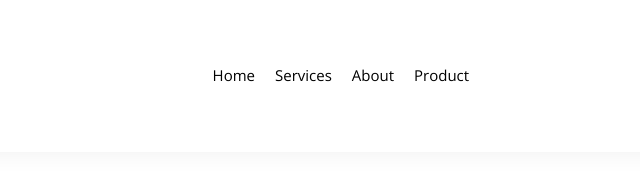
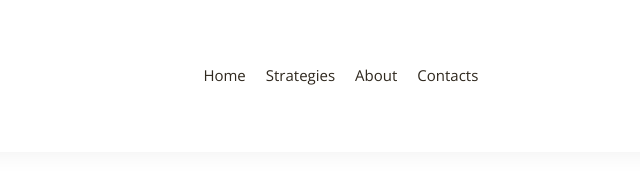
Before and after one commit to tearzday/Productly, a website built with webpack: page index.html in a window 1280 px wide. Both pictures are taken after a click on the item "Home". Shown: the top 179 px of the page, 290-930 px from the left. Built offline with nearby package versions, Linux system fonts and the light colour scheme; files whose address does not match are found by name.

Commit message:
feat: add Header component and burger function

```diff
--- a/index.html
+++ b/index.html
@@ -48,7 +48,7 @@
           </div>
         </div>
       </section>
-      <section class="strategies">
+      <section class="strategies" id="strategies">
         <div class="container">
           <h2>Marketing Strategies</h2>
           <p class="strategies__description">
@@ -64,7 +64,7 @@
           <div class="layout-3-column strategy-container"></div>
         </div>
       </section>
-      <section class="about">
+      <section class="about" id="about">
         <div class="container">
           <h2>About Us</h2>
           <p class="about__text">
@@ -122,7 +122,7 @@
           </div>
         </div>
       </section>
-      <section class="contact">
+      <section class="contact" id="contact">
         <div class="container">
           <h2>Contact Us</h2>
           <div class="layout-2-column contact-container">
@@ -173,6 +173,7 @@
           </div>
         </div>
       </section>
+    </main>
     <footer class="footer">
       <div class="container">
         <a href="#" class="logo">
@@ -209,6 +210,5 @@
         </div>
       </div>
     </footer>
-    </main>
   </body>
 </html>
--- a/src/index.js
+++ b/src/index.js
@@ -40,7 +40,7 @@ const renderHeaderToDom = () => {
   const header = new Header();
   document.body.prepend(header.generateHeader());
 
-  header.toggleMenu();
+  header.queryMenu();
 };
 
 const addTagsClickHandler = () => {
@@ -91,16 +91,6 @@ const filterStrategyBySelectedTag = selectedTag => {
     });
   });
 };
-
-/*
-const generator = data => {
-  let container = document.querySelector('.tool-container');
-  let tools = [];
-  data.forEach(tool => {
-    tools.push(new Tool(tool));
-  });
-  tools.forEach(tool => tool.renderToolToDom(container));
-};*/
 
 const renderToolsToDom = () => {
   let toolsContainer = document.querySelector('.tool-container');
--- a/src/js/Header.js
+++ b/src/js/Header.js
@@ -1,7 +1,24 @@
 export class Header {
   constructor() {
     this.logo = 'logo-productly.svg';
-    this.menuItem = ['Home', 'Services', 'About', 'Product'];
+    this.menuItem = [
+      {
+        name: 'Home',
+        link: 'index.html'
+      },
+      {
+        name: 'Strategies',
+        link: '#strategies'
+      },
+      {
+        name: 'About',
+        link: '#about'
+      },
+      {
+        name: 'Contacts',
+        link: '#contact'
+      }
+    ];
     this.isOpen = false;
   }
 
@@ -12,7 +29,7 @@ export class Header {
 
     let navigation = '';
     this.menuItem.forEach(item => {
-      navigation += ` <li class="navigation__link">${item}</li>`;
+      navigation += ` <li class="navigation__link"><a class="link" href="${item.link}">${item.name}</a></li>`;
     });
 
     template += `
@@ -40,12 +57,36 @@ export class Header {
     return header;
   }
 
-  toggleMenu() {
+  queryMenu() {
     const hamburgerMenu = document.querySelector('.hamburger');
     const headerNav = document.querySelector('.header__navigation');
-    hamburgerMenu.addEventListener('click', () => {
-      headerNav.classList.toggle('header__navigation_hidden');
-      hamburgerMenu.classList.toggle('hamburger_open');
+    const headerLink = document.querySelectorAll('.link');
+
+    this.navigationLink(headerLink, headerNav, hamburgerMenu);
+
+    this.toggleMenu(hamburgerMenu, headerNav, hamburgerMenu);
+  }
+
+  toggleMenu(clickItem, toggleItem, hamburgerIcon) {
+    clickItem.addEventListener('click', () => {
+      toggleItem.classList.toggle('header__navigation_hidden');
+      hamburgerIcon.classList.toggle('hamburger_open');
+    });
+  }
+
+  navigationLink(headerLink, headerNav, hamburgerMenu) {
+    headerLink.forEach(link => {
+      link.addEventListener('click', event => {
+        event.preventDefault();
+        const scrollItemId = link.getAttribute('href');
+        if (scrollItemId[0] === '#') {
+          document.querySelector(scrollItemId).scrollIntoView({
+            behavior: 'smooth',
+            block: 'start'
+          });
+        }
+      });
+      this.toggleMenu(link, headerNav, hamburgerMenu);
     });
   }
 }
--- a/src/sass/components/_navigation.scss
+++ b/src/sass/components/_navigation.scss
@@ -8,7 +8,6 @@
     flex-direction: column;
     position: relative;
     background-color: $color-light;
-    width: 100vw;
     padding: 0;
   }
 }
@@ -18,11 +17,16 @@
   padding: 0 10px;
   cursor: pointer;
   @extend %transition;
-  &:hover {
-    color: $color-primary;
-  }
   @include media-tablet {
     @include font($style: normal, $size: 2.2rem, $weight: 400, $height: 2rem);
     padding: 34px;
   }
 }
+
+.navigation__link a {
+  text-decoration: none;
+  color: $color-heading;
+  &:hover {
+    color: $color-primary;
+  }
+}
--- a/src/sass/layouts/_header.scss
+++ b/src/sass/layouts/_header.scss
@@ -44,7 +44,9 @@
   transition: 0.5s;
   @include media-tablet {
     position: absolute;
+    top: 0;
     left: 0;
+    width: 100%;
     top: 50px;
   }
 }
```
Lines whose indentation alone changed are shown as unchanged.
